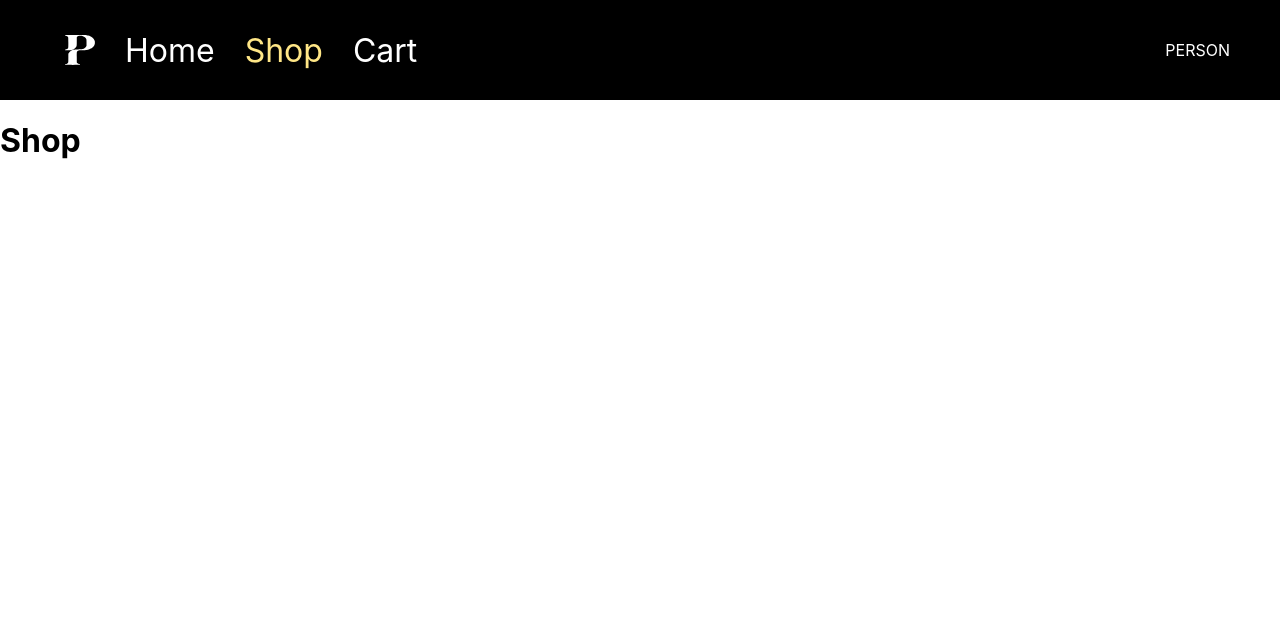
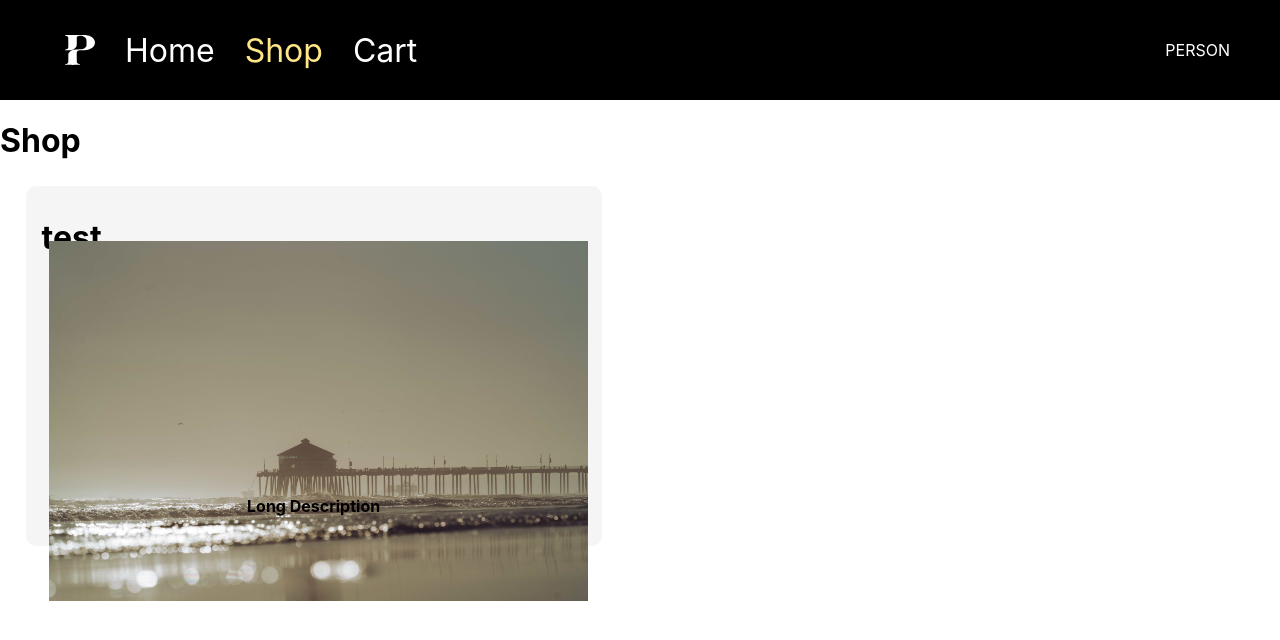
Before and after one commit to pdj1183/Projects, a Next.js app in the folder nextjs-e-commerce/: page /shop in a window 1280 px wide. Shown: the top 640 px of the page. Built offline with nearby package versions, Linux system fonts and the light colour scheme.

Commit message:
Nice Layout

```diff
--- a/nextjs-e-commerce/components/post.js
+++ b/nextjs-e-commerce/components/post.js
@@ -6,15 +6,19 @@ export default function Post(post) {
     console.log(pathname)
     return (
         <section className={styles.postBox}>
-            <h1>{post.title}</h1>
+            <h1 className={styles.title}>{post.title}</h1>
 
-            <br/>
 
-            <Image className={styles.postImage} src={pathname} alt='test' fill={true}/>
+            <Image
+                className={styles.postImage}
+                src={pathname}
+                alt='test'
+                sizes="(max-width: 768px) 100vw, (max-width: 1200px) 50vw, 33vw"
+                fill={true}
+            />
 
-            <br/>
 
-            <h2>{post.description}</h2>
+            <h2 className={styles.description}>{post.description}</h2>
 
 
         </section>
--- a/nextjs-e-commerce/components/post.module.css
+++ b/nextjs-e-commerce/components/post.module.css
@@ -1,19 +1,43 @@
 .postBox {
-    width: 30vw;
-    height: auto;
+    width: 45vw;
+    height:45vh;
+    max-height: 600px;
     position: relative;
     display: flex;
     flex-direction: column;
     justify-content: space-evenly;
     align-items: flex-start;
-}
-
-.postBox * {
-    top: 0;
-    margin: 5vh 5vw;
+    background-color: whitesmoke;
+    border-radius: 10px;
+    margin: 2vw;
+    margin-bottom: 0;
 }
 
 .postImage {
+    inset: 50px 0px !important;
     object-fit: contain;
+    display: inline-flex;
+    max-height: 400px;
+    margin: 5px;
+}
+
+
+.title {
+    position: absolute;
     display: block;
+    top: 0;
+    height: auto;
+    font-size: 2rem;
+    margin-left: 1rem;
 }
+
+.description {
+    text-align: center;
+    position: absolute;
+    display: block;
+    bottom:30px;
+    font-size: 1rem;
+    width: 100%;
+    margin: 0;
+
+}
--- a/nextjs-e-commerce/pages/shop.js
+++ b/nextjs-e-commerce/pages/shop.js
@@ -1,9 +1,15 @@
 import Layout from "../components/layout";
+import Post from "../components/post";
+import styles from "../styles/Home.module.css"
 
 export default function Shop() {
+    let post = {id: 1, title: 'test', description: 'Long Description', path: '/images/Post-1.jpg'}
     return(
         <Layout>
             <h1>Shop</h1>
+            <section  >
+                <Post {...post}/>
+            </section>
 
         </Layout>
     );
--- a/nextjs-e-commerce/styles/Home.module.css
+++ b/nextjs-e-commerce/styles/Home.module.css
@@ -15,8 +15,16 @@
     position: relative;
     justify-content: space-evenly;
     max-width: 100vw;
+    align-items: baseline;
+    gap: 10px 20px;
+    background-color: #ffba0099;
 }
 
+@media (max-width: 800px) {
+.list {
+    flex-direction: column;
+    }
+}
 .list * {
-    margin: 0 5vw 0 5vw;
+    margin: 5px 5vw 5px 5vw;
 }
```
